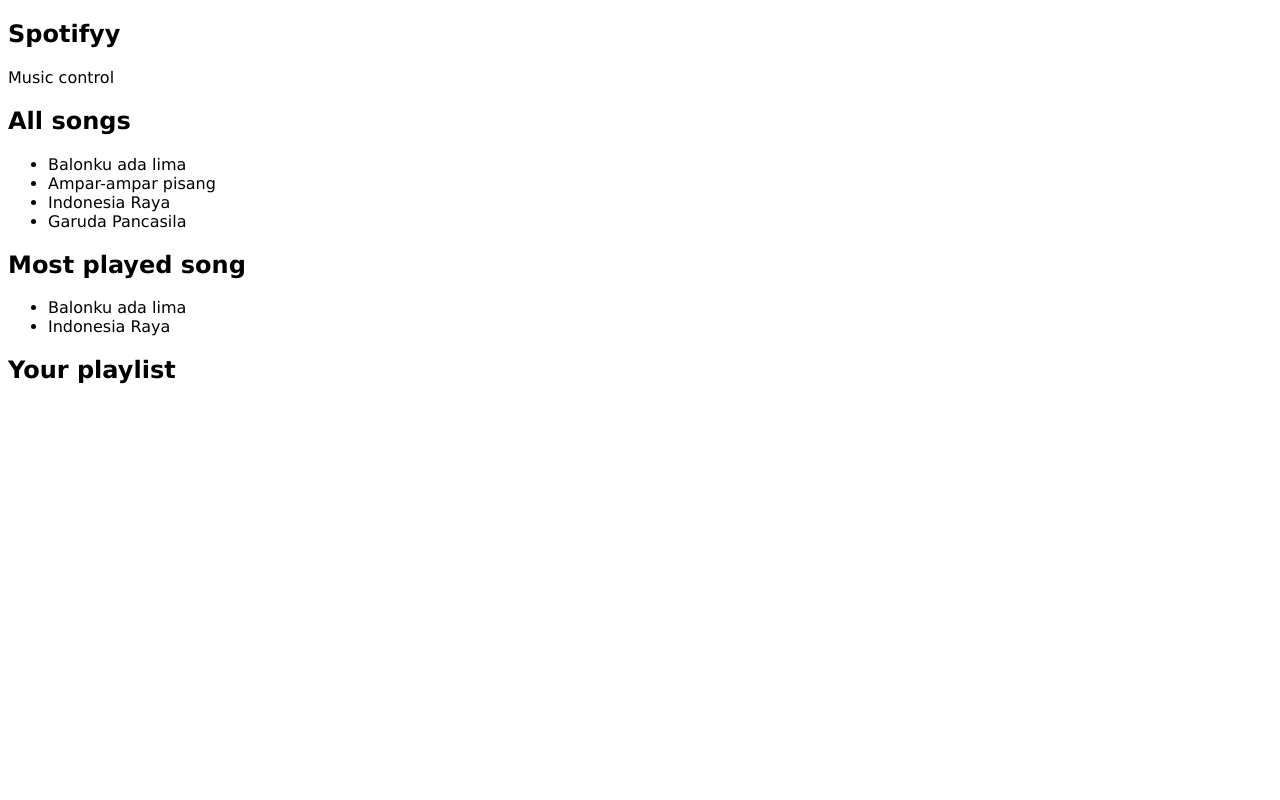
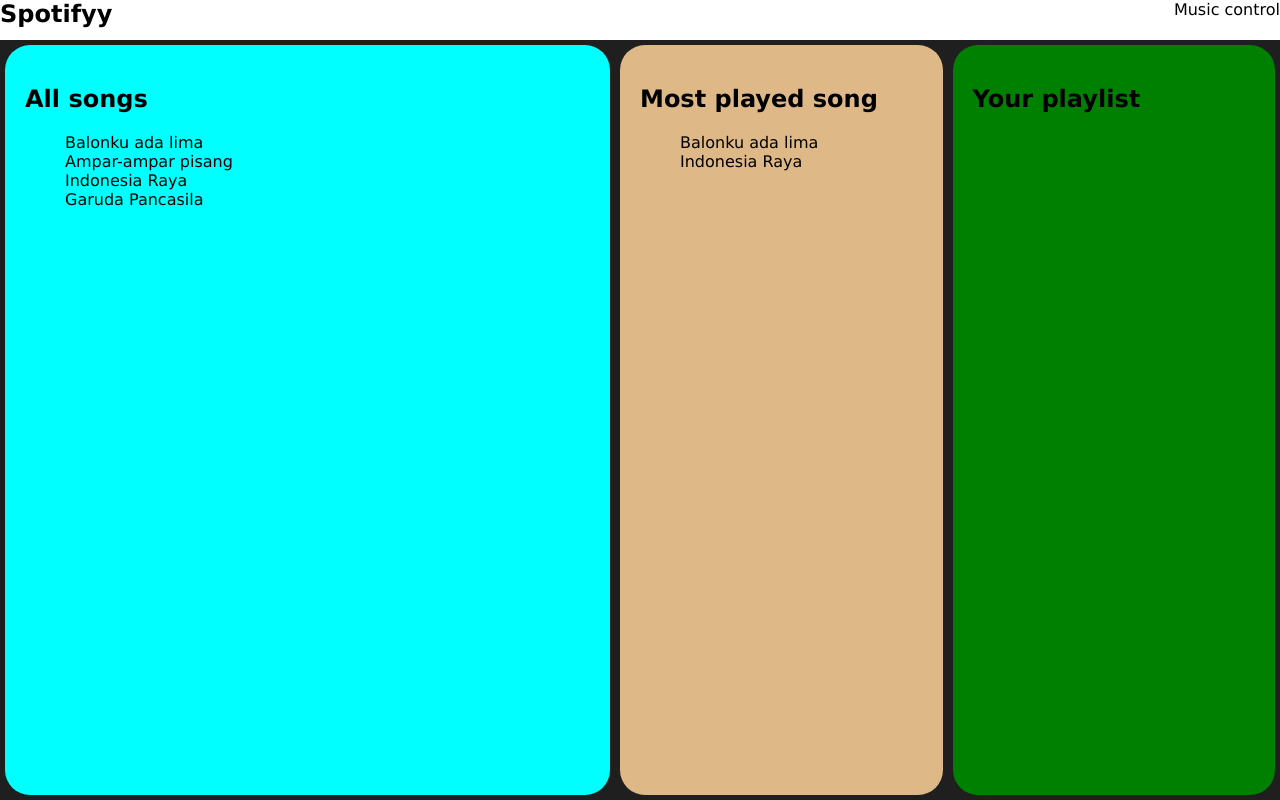
Before and after one commit to engkih/gigihsite, a plain HTML site: page index.html in a window 1280 px wide. Drawn offline with Linux system fonts and the light colour scheme.

Commit message:
membuat layout

```diff
--- a/style.css
+++ b/style.css
@@ -1,3 +1,56 @@
-body {
+html, body {
+    margin: 0px;
+    height: 100%;
+}
+
+html {
     font-family:Verdana, Geneva, Tahoma, sans-serif;
 }
+
+nav {
+    height: 5%;
+    display: flex;
+    justify-content: space-between;
+
+}
+
+.h1 {
+    margin: 0px;
+}
+
+.main {
+    display: flex;
+    background-color: rgb(32, 31, 31);
+    margin: 0px;
+    width: 100%;
+    height: 95%;
+    justify-content: space-between;
+
+}
+
+
+.all-songs {
+    background-color: aqua;
+    width:50%;
+
+}
+
+.most-played {
+    background-color: burlywood;
+    width: 25%;
+}
+
+.playlist {
+    background-color: green;
+    width: 25%;
+}
+
+.block {
+    border-radius: 25px;
+    padding: 20px;
+    margin: 5px;
+}
+
+ul {
+    list-style-type: none;
+}
```
